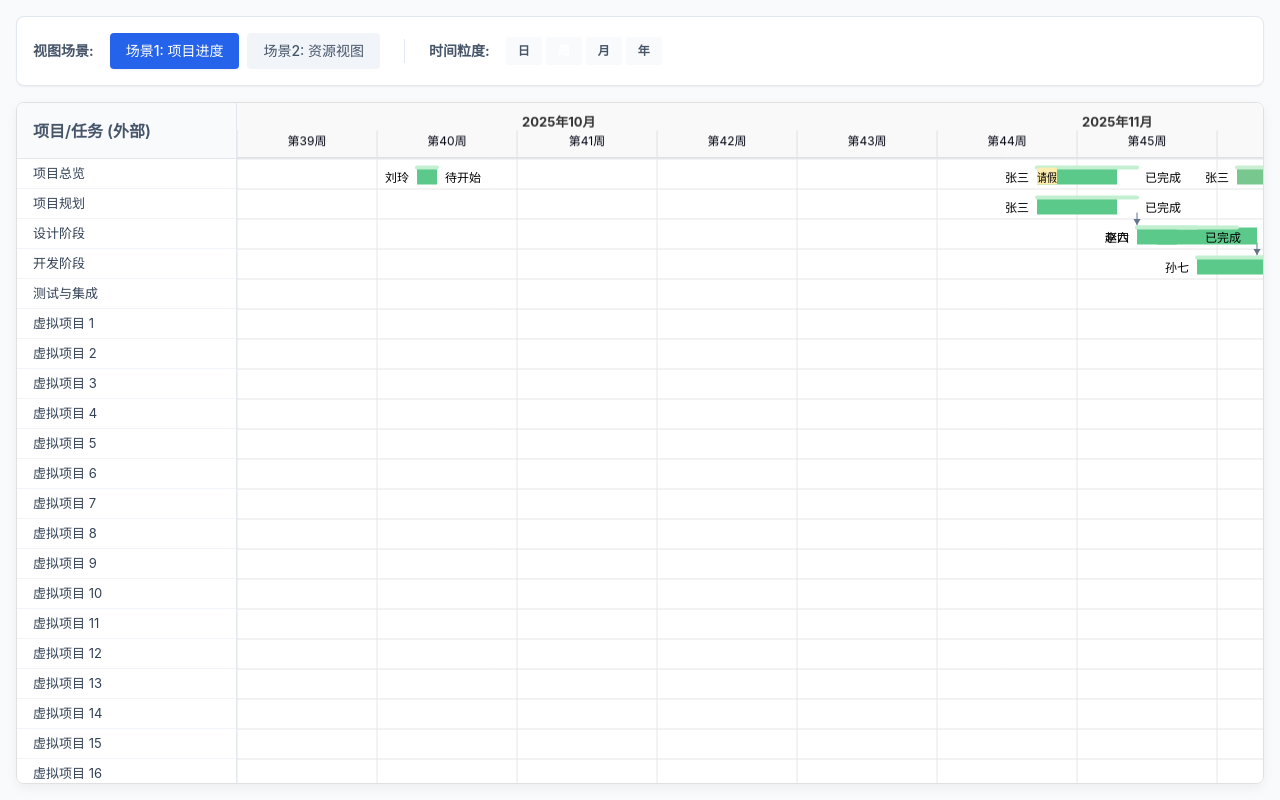
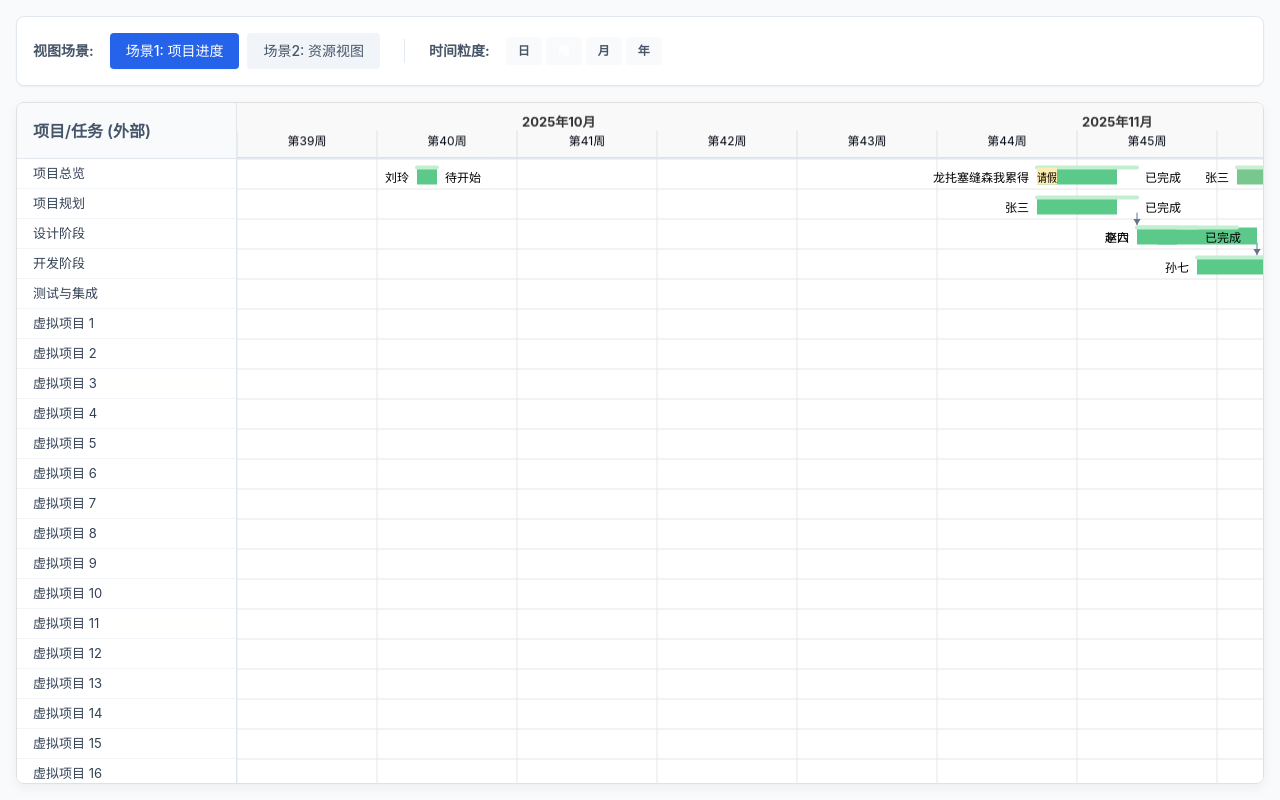
Before and after one commit to chandq/gantt-canvas-chart, a website built with Vite: page index.html in a window 1280 px wide. Built offline with nearby package versions, Linux system fonts and the light colour scheme.

Commit message:
fix: avoid render repeat when update data and config at same time

```diff
--- a/examples/demo1.ts
+++ b/examples/demo1.ts
@@ -28,7 +28,7 @@ export function getDemo1Data(): GanttData {
           planEnd: '2025-11-05 05:00:00',
           actualStart: '2025-11-01',
           actualEnd: '2025-11-04',
-          leftRemark: '张三',
+          leftRemark: '龙扥塞缝森我累得',
           rightRemark: '已完成',
           planOffsetPercent: [0.1, 0.9]
           // styleClass: 'demo1-task'
@@ -57,7 +57,7 @@ export function getDemo1Data(): GanttData {
           actualStart: '2025-11-11',
           actualEnd: '2025-11-14',
           leftRemark: '张三',
-          rightRemark: '已完成',
+          rightRemark: '已完成-赛复赛废了龙洞扥塞缝赛飞舞的',
           planBorderColor: '#caeed2',
           actualBgColor: '#78c78f',
           // styleClass: 'demo1-task'
--- a/src/core/ganttChart.ts
+++ b/src/core/ganttChart.ts
@@ -178,12 +178,16 @@ export class GanttChart {
     this.render();
   }
 
-  public setData(newData: GanttData): void {
+  public setData(newData: GanttData, newConfig?: GanttConfig): void {
     this.data = newData;
     this.buildTaskMap();
-    this.calculateFullTimeline();
-    this.updateDimensions();
-    this.render();
+    if (newConfig) {
+      this.updateConfig(newConfig);
+    } else {
+      this.calculateFullTimeline();
+      this.updateDimensions();
+      this.render();
+    }
   }
 
   public destroy(): void {
--- a/vite.config.ts
+++ b/vite.config.ts
@@ -15,7 +15,7 @@ const bannerString =
 export default defineConfig({
   build: {
     lib: {
-      entry: resolve(__dirname, 'src/main.ts'),
+      entry: resolve(__dirname, 'src/index.ts'),
       name: 'GanttChart',
       // fileName: 'gantt-chart',
       // 文件名，不用写后缀名
```
Also changed, not shown: index.html (+1 -1 lines), package.json (+9 -2 lines), src/index.ts (renamed from src/main.ts).
